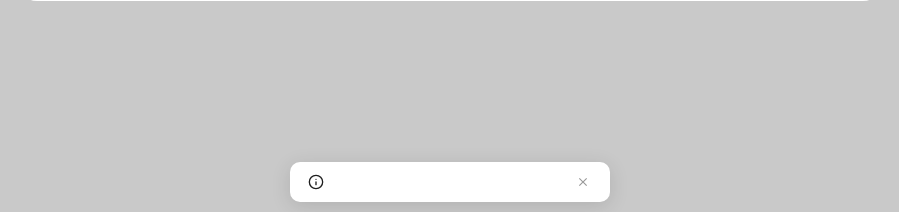
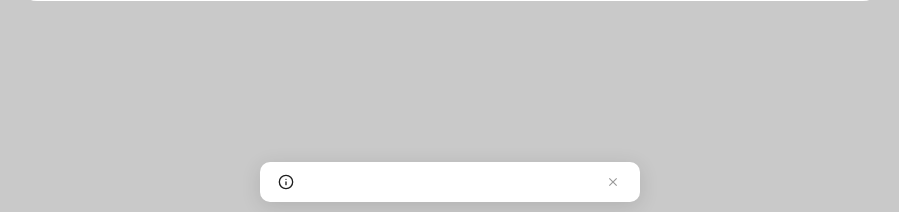
Before and after one commit to Chung1045/singularity, a Node server app: page /login in a window 1280 px wide; the page is wider, and only the part inside the window is pictured. Shown: the part 638-850 px from the top of that part, without its empty margins (190-1089 px from the left). Run offline with Node 20, Linux system fonts and the light colour scheme; some libraries are stand-ins or nearby versions.

Commit message:
style: Update min-width for login page to improve layout on larger screens
- Increased the minimum width of the login container from 320px to 380px in login.css to enhance the layout and usability for users on larger devices.

```diff
--- a/public/stylesheets/login.css
+++ b/public/stylesheets/login.css
@@ -517,7 +517,7 @@ CSS FOR MESSAGE / ANIMATION HERE
   display: flex;
   align-items: center;
   gap: 10px;
-  min-width: 320px;
+  min-width: 380px;
   max-width: 500px;
 }
 
```
